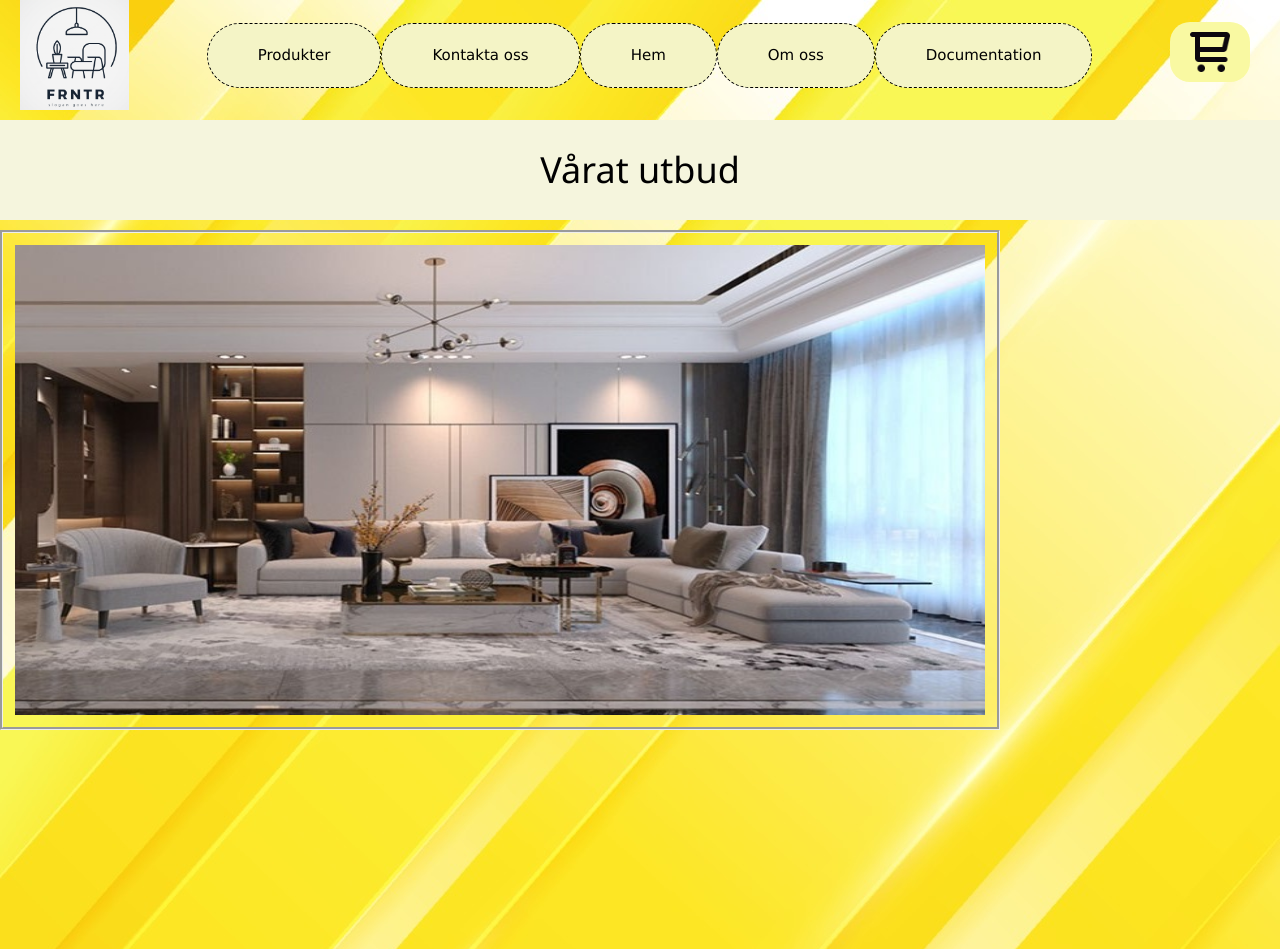
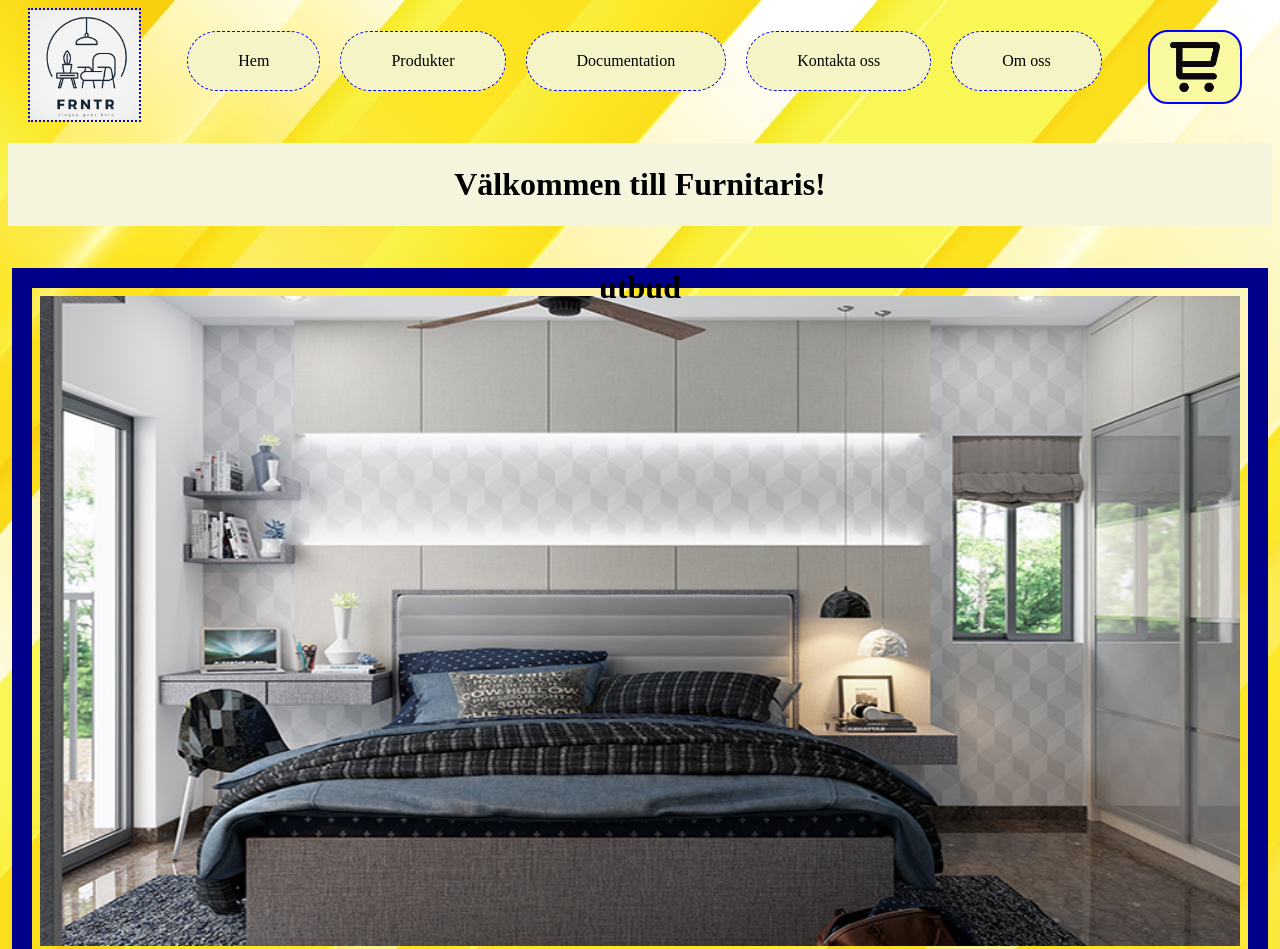
Before and after one commit to Chris-T-1/chris-t-produkterna, a plain HTML site: page index.html in a window 1280 px wide. Shown: the top 949 px of the page. Drawn offline with nearby package versions, Linux system fonts and the light colour scheme.

Commit message:
Design
Fixed borders and matched up the colors on the borders and paddings to fit the theme

```diff
--- a/css/style.css
+++ b/css/style.css
@@ -2,8 +2,15 @@ body {
   background-image: url('../img/background.png');
   background-size: auto;
   background-repeat: repeat;
-  overflow: visible;
+  overflow:scroll;
   background-color: rgb(255, 255, 157);
+}
+
+.container {
+  display: flex;
+  flex-direction: column;
+  align-items: center;
+  justify-content: flex-start;
 }
 
 .container_products {
@@ -25,42 +32,52 @@ body {
   display: flex;
   justify-content: space-between ;
 }
-.navbar {
+nav {
   display: flex;
   overflow: hidden;
 }
-.navbar a {
+nav a {
   display: flex;
   padding: 20px 50px;
-  margin-top: 23px;
-  border:dashed black 1px;
+  margin: 23px 10px 0px 10px;
+  border:dashed blue 1px;
   border-radius: 45px;
   text-decoration: none;
   color: black;
   background-color: rgb(244, 244, 198);
   height: fit-content;
 }
-.navbar a:hover {
+nav a:hover {
   color: rgb(136, 44, 44);
-  text-decoration: underline rgb(224, 217, 87) 6px;
+  text-decoration: underline rgb(224, 217, 87) 4px;
 }
-.navbar a.active {
-  background-color: rgb(135, 106, 39);
+nav a.active {
+  background-color: rgb(54, 49, 210);
   color:rgb(220, 196, 111);
 }
+p {
+padding: 20px;
+Max-width: 550px;
+height: 320px ;
+background-color: rgba(0, 0, 255, 0.819);
+}
+
 .cart {
   margin-top: 22px;
   margin-right: 30px;
-  height: 60px;
+  height: 50px;
   padding: 10px 20px;
   border-radius: 20px;
   background-color: rgb(249, 249, 162);
+  border: solid blue 2px;
 }
-
 .logo {
   display: flex;
   margin-left: 20px;
-  max-height: 110px;
+  height: 110px;
+  border: blue 2px;
+  border-style:dotted ;
+
 }
 .table_png {
   display: flex;
@@ -106,10 +123,16 @@ body {
 }
 .slideshow {
   display: flex;
-  max-width: 1000px;
-  height: 500px;
-  border: 10px black double;
-  border:groove ;
-  padding: 12px;
-  margin-bottom: 250px ;
+  width: 1200px;
+  height: 650px;
+  border: 20px darkblue solid;
+  padding: 8px;
+  margin: 20px 0px 205px 0px;
 }
+.mySlides {
+  display:none;
+}
+.title {
+  position: absolute;
+  z-index: 2;
+}
--- a/index.html
+++ b/index.html
@@ -1,28 +1,26 @@
 <!DOCTYPE html>
 <html>
   <head>
-    <link rel="stylesheet" href="https://www.w3schools.com/w3css/4/w3.css">
     <link rel="stylesheet" href="./css/style.css"/>
     <script src="main.js" defer></script>
     <meta charset="UTF-8" />
     <title>Furnitaris</title>
-    <style>
-      .mySlides {display:none;}
-    </style>
   </head>
   <body>
     <div class="container_nav">
       <img class="logo" src="../img/Furniture_logo.png">
-      <nav class="navbar">
+      <nav>
+        <a href="index.html">Hem</a>
         <a href="products.html"> Produkter</a>
+        <a href="documentation.html"> Documentation</a>
         <a href="contact.html">Kontakta oss</a>
-        <a href="index.html">Hem</a>
         <a href="about.html"> Om oss</a>
-        <a href="documentation.html"> Documentation</a>
         </nav>
         <img class="cart" src="../img/cart.png">
     </div>
-    <h1 class="index_title"> Vårat utbud</h1>
+    <h1 class="index_title"> Välkommen till Furnitaris!</h1>
+    <div class="container">
+      <h1 class="title">utbud</h1>
       <div class="slideshow">
         <img class="mySlides" src="./img/furniture-design.png" style="width:100%">
         <img class="mySlides" src="./img/bedroom-design.png" style="width:100%">
@@ -42,6 +40,6 @@
         <div class="item">
             <a href="contact.html"><img class="vases_png" src="https://i.etsystatic.com/7413290/r/il/9824fe/3690815933/il_1588xN.3690815933_6crx.jpg"></div></a>
       </div>
-
+    </div>
   </body>
 </html>
--- a/main.js
+++ b/main.js
@@ -8,6 +8,6 @@ function carousel() {
   myIndex++;
   if (myIndex > x.length) {myIndex = 1}
   x[myIndex-1].style.display = "block";
-  setTimeout(carousel, 2000); // Change image every 2 seconds
+  setTimeout(carousel, 4000); // Change image every 4 seconds
 }
 carousel();
```
Also changed, not shown: about.html (+9 -7 lines), contact.html (+6 -5 lines), products.html (+6 -5 lines). Lines whose indentation alone changed are shown as unchanged.
